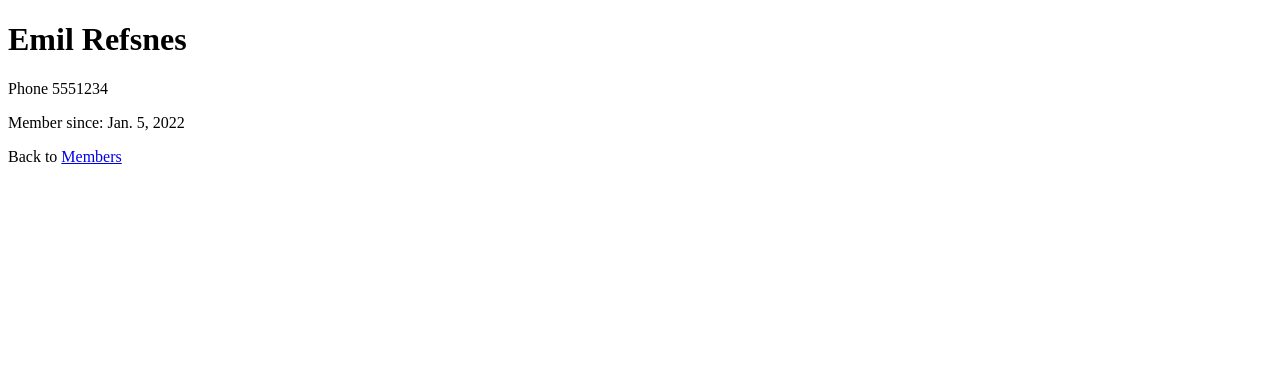
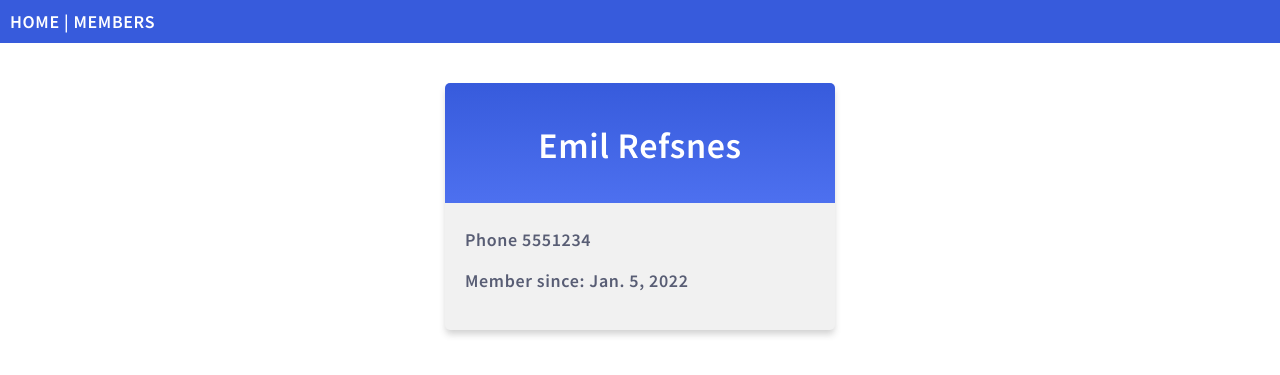
Before and after one commit to hectororivas/django_tennisworld, a Django app: page /members/details/1 in a window 1280 px wide. Shown: the top 375 px of the page. Run offline with Django 4.2, Linux system fonts and the light colour scheme; data comes from the database, SQL or seed files in the repository.

Commit message:
included some changes in the user interface that manages the members of the tennis club

```diff
--- /dev/null
+++ b/my_tennis_club/members/static/myfirst.css
@@ -0,0 +1,4 @@
+body {
+  background-color: lightblue;
+  font-family: verdana;
+}
--- a/my_tennis_club/members/templates/details.html
+++ b/my_tennis_club/members/templates/details.html
@@ -4,13 +4,10 @@
   Details about {{ mymember.firstname }} {{ mymember.lastname }}
 {% endblock %}
 
-
 {% block content %}
-  <h1>{{ mymember.firstname }} {{ mymember.lastname }}</h1>
-
-  <p>Phone {{ mymember.phone }}</p>
-  <p>Member since: {{ mymember.joined_date }}</p>
-
-  <p>Back to <a href="/members">Members</a></p>
-
+  <div class="mycard">
+    <h1>{{ mymember.firstname }} {{ mymember.lastname }}</h1>
+    <p>Phone {{ mymember.phone }}</p>
+    <p>Member since: {{ mymember.joined_date }}</p>
+  </div>
 {% endblock %}
--- a/my_tennis_club/members/templates/master.html
+++ b/my_tennis_club/members/templates/master.html
@@ -1,9 +1,16 @@
+{% load static %}
 <!DOCTYPE html>
 <html>
 <head>
+  <link rel="stylesheet" href="{% static 'mystyles.css' %}">
   <title>{% block title %}{% endblock %}</title>
 </head>
 <body>
+
+<div class="topnav">
+  <a href="/">HOME</a> |
+  <a href="/members">MEMBERS</a>
+</div>
 
 {% block content %}
 {% endblock %}
--- a/my_tennis_club/members/templates/template.html
+++ b/my_tennis_club/members/templates/template.html
@@ -1,5 +1,7 @@
+{% load static %}
 <!DOCTYPE html>
 <html>
+<link rel="stylesheet" href="{% static 'myglobal.css' %}">
 <body>
 
 <ul>
--- /dev/null
+++ b/my_tennis_club/mystaticfiles/myglobal.css
@@ -0,0 +1,3 @@
+body {
+  color: violet;
+}
--- /dev/null
+++ b/my_tennis_club/mystaticfiles/mystyles.css
@@ -0,0 +1,63 @@
+@import url('https://fonts.googleapis.com/css2?family=Source+Sans+Pro:wght@400;600&display=swap');
+body {
+  margin:0;
+  font: 600 18px 'Source Sans Pro', sans-serif;
+  letter-spacing: 0.64px;
+  color: #585d74;
+}
+.topnav {
+  background-color:#375BDC;
+  color:#ffffff;
+  padding:10px;
+}
+.topnav a:link, .topnav a:visited {
+  text-decoration: none;
+  color: #ffffff;
+}
+.topnav a:hover, .topnav a:active {
+  text-decoration: underline;
+}
+.mycard {
+  background-color: #f1f1f1;
+  background-image: linear-gradient(to bottom, #375BDC, #4D70EF);
+  background-size: 100% 120px;
+  background-repeat: no-repeat;
+  margin: 40px auto;
+  width: 350px;
+  border-radius: 5px;
+  box-shadow: 0 5px 7px -1px rgba(51, 51, 51, 0.23);
+  padding: 20px;
+}
+.mycard h1 {
+  text-align: center;
+  color:#ffffff;
+  margin:20px 0 60px 0;
+}
+ul {
+  list-style-type: none;
+  padding: 0;
+  margin: 0;
+}
+li {
+  background-color: #ffffff;
+  background-image: linear-gradient(to right, #375BDC, #4D70EF);
+  background-size: 50px 60px;
+  background-repeat: no-repeat;
+  cursor: pointer;
+  transition: transform .25s;
+  border-radius: 5px;
+  box-shadow: 0 5px 7px -1px rgba(51, 51, 51, 0.23);
+  padding: 15px;
+  padding-left: 70px;
+  margin-top: 5px;
+}
+li:hover {
+  transform: scale(1.1);
+}
+a:link, a:visited {
+  color: #375BDC;
+}
+.main, .main h1 {
+  text-align:center;
+  color:#375BDC;
+}
--- /dev/null
+++ b/my_tennis_club/productionfiles/myfirst.css
@@ -0,0 +1,4 @@
+body {
+  background-color: lightblue;
+  font-family: verdana;
+}
--- /dev/null
+++ b/my_tennis_club/productionfiles/myglobal.css
@@ -0,0 +1,3 @@
+body {
+  color: violet;
+}
```
Also changed, not shown: my_tennis_club/members/templates/all_members.html (+8 -10 lines), my_tennis_club/members/templates/main.html (+6 -6 lines), my_tennis_club/my_tennis_club/settings.py (+7 -0 lines), my_tennis_club/productionfiles/mystyles.css (added, +63 -0 lines).
